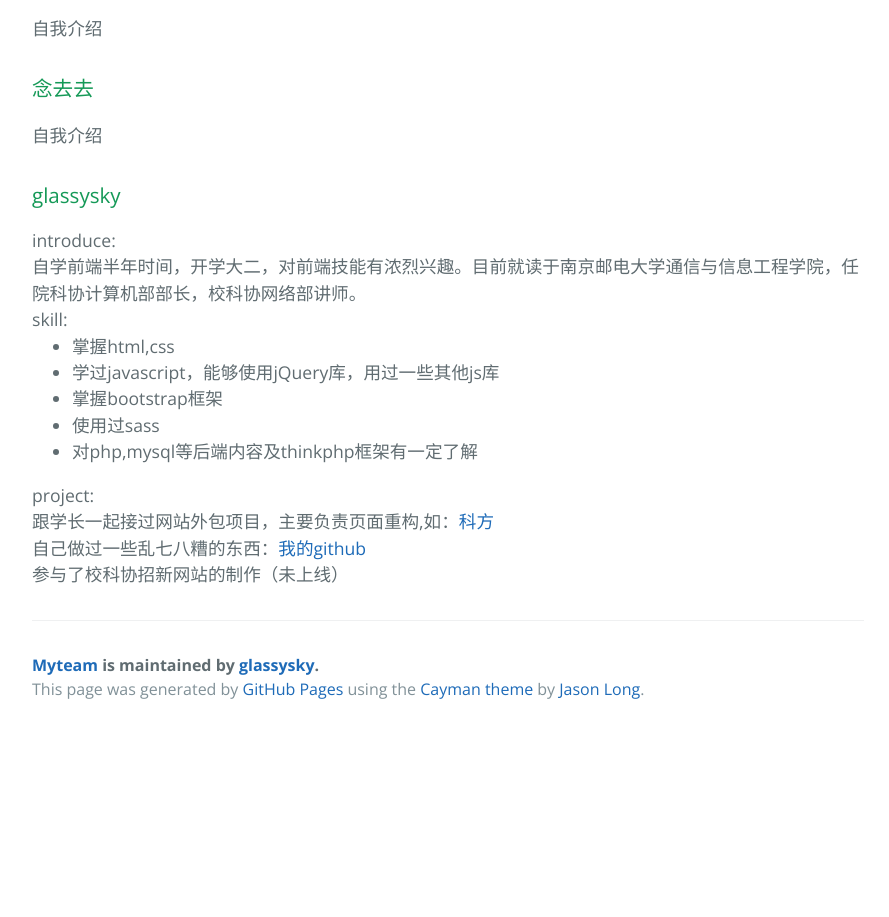
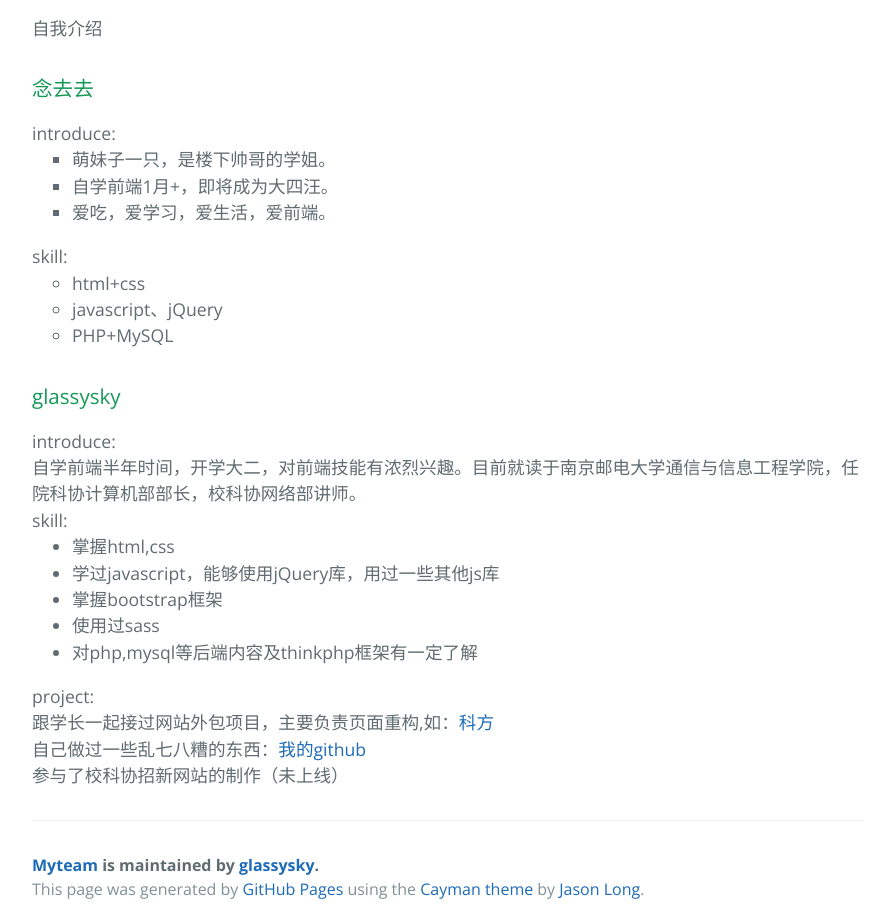
Before and after one commit to glassysky/myTeam, a plain HTML site: page index.html in a window 1280 px wide. Shown: the part 1063-1980 px from the top of the page, without its empty margins (192-1081 px from the left). Before the commit the page ends 1796 px from the top, so only its background shows below. Drawn offline with nearby package versions, Linux system fonts and the light colour scheme.

Commit message:
add some personal information

```diff
--- a/index.html
+++ b/index.html
@@ -56,7 +56,22 @@
 <h3>
 <a id="member-self-introduce" class="anchor" href="#creating-pages-manually" aria-hidden="true"><span class="octicon octicon-link"></span></a>念去去</h3>
 
-<p>自我介绍</p>
+<div class="nianququ">
+  <div class="nianququ-introduce">introduce:<br/>
+    <ul style="list-style-type:square">
+    <li>萌妹子一只，是楼下帅哥的学姐。</li>
+    <li>自学前端1月+，即将成为大四汪。</li>
+    <li>爱吃，爱学习，爱生活，爱前端。</li>
+  </div>
+  <div class="nianququ-skill">skill:<br/>
+    <ul style="list-style-type:circle">
+      <li>html+css</li>
+      <li>javascript、jQuery</li>
+      <li>PHP+MySQL</li>
+    </ul>
+  </div>
+</div>
+
 
 <h3>
 <a id="member-self-introduce" class="anchor" href="#creating-pages-manually" aria-hidden="true"><span class="octicon octicon-link"></span></a>glassysky</h3>
```
